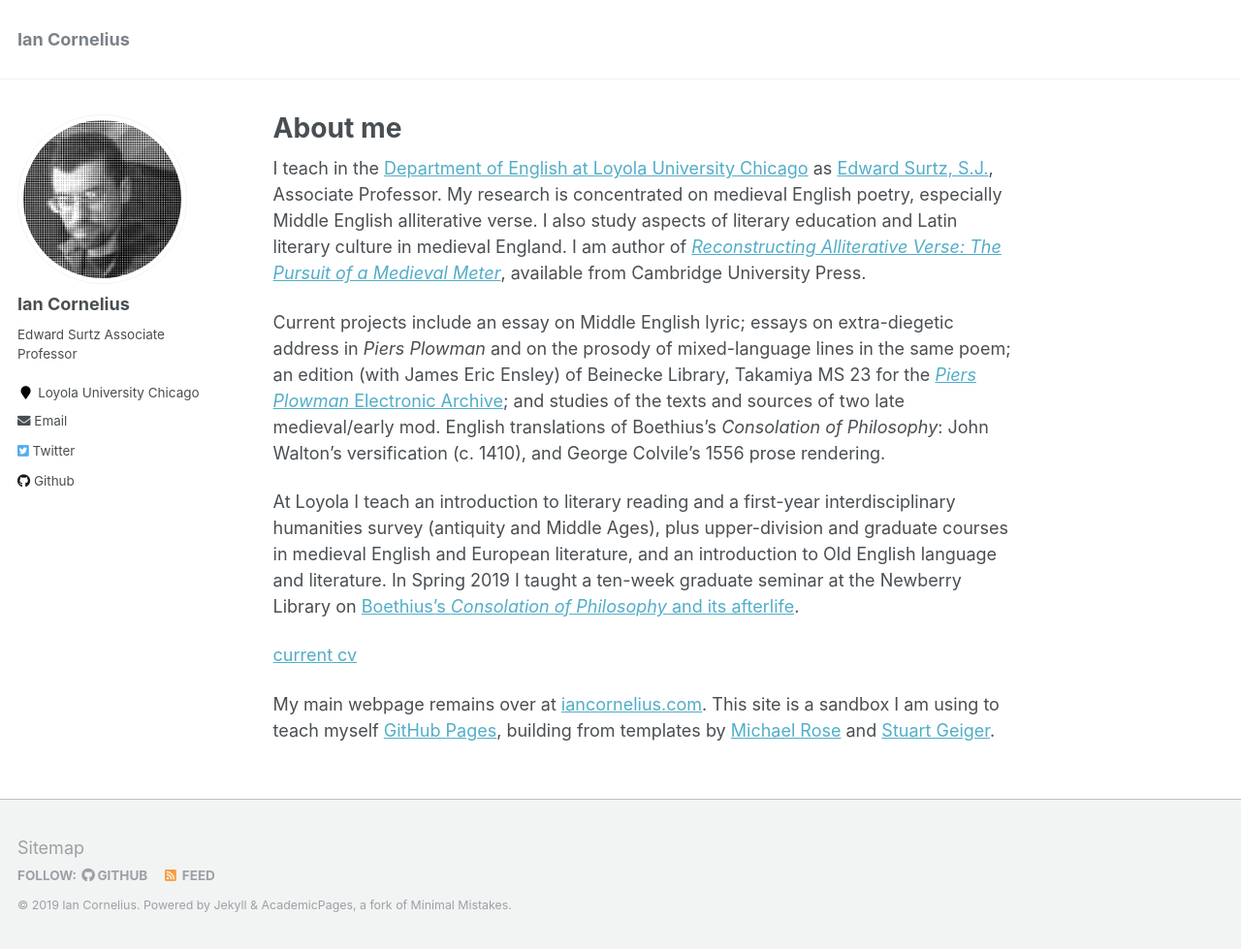
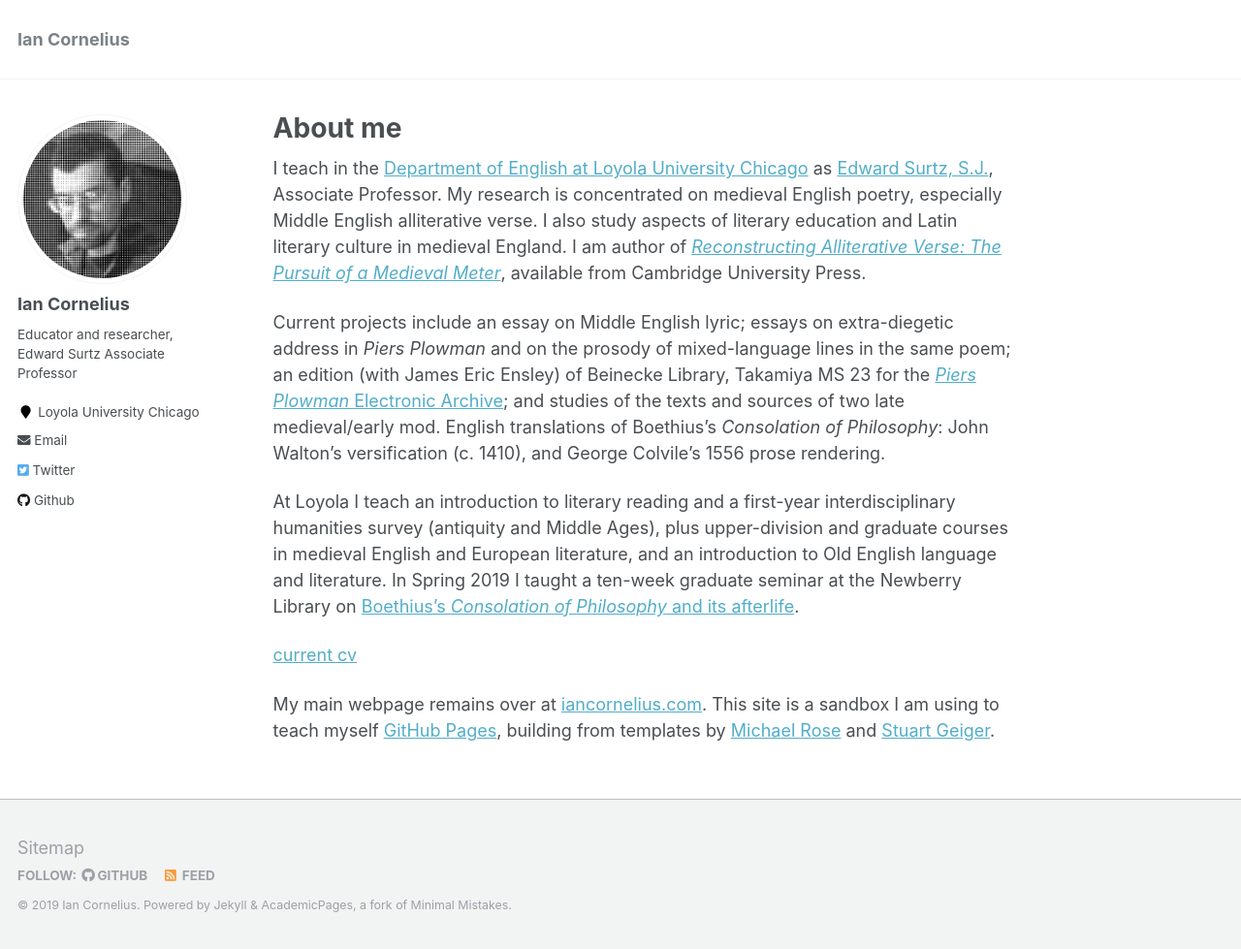
Before and after one commit to icornelius/icornelius.github.io, a Jekyll site: the page built from _pages/about.md, in a window 1280 px wide and 979 px high. Shown: the whole window at 97% size. Built offline with Jekyll 4.4.1, drawn with Linux system fonts in a browser that asks for light colours.

Commit message:
update profile bio

```diff
--- a/_config.yml
+++ b/_config.yml
@@ -82,7 +82,7 @@
 author:
   name             : "Ian Cornelius"
   avatar           : "profile-newsprint.png"
-  bio              : "Edward Surtz Associate Professor"
+  bio              : "Educator and researcher, Edward Surtz Associate Professor"
   location         :
   employer         : "Loyola University Chicago"
   pubmed           :
```
